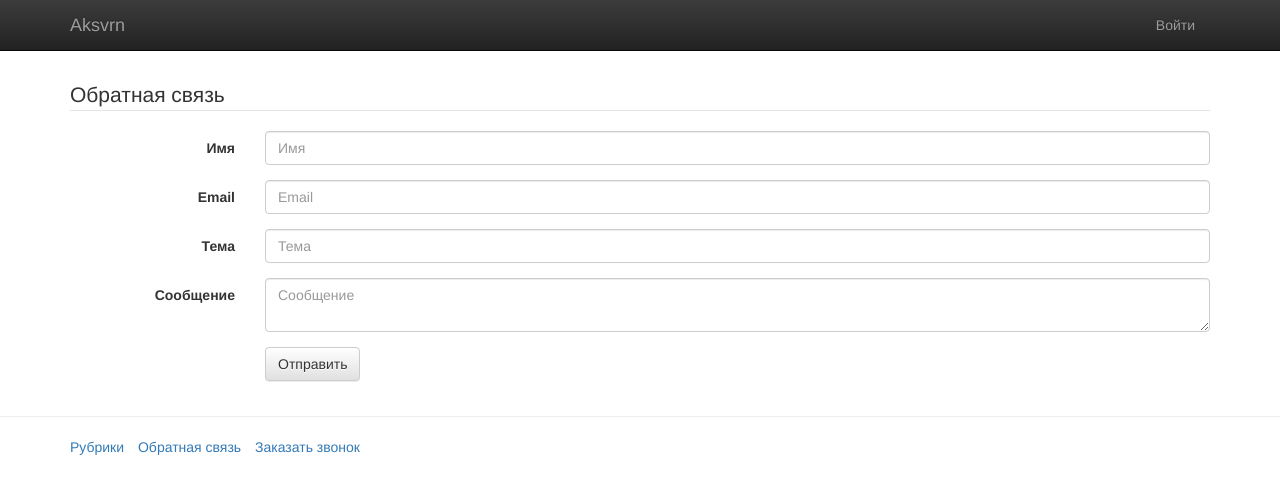
After one commit to durm/aksvrnru, a Django app: template templates/pages/feedback.html in a window 1280 px wide. The commit adds this page. Shown: the top 494 px of the page. Run offline with Django 3.2, Linux system fonts and the light colour scheme; the template is opened without the code that fills it, so the values that code supplies are empty; parts of the project's set-up code (start-up, migrations or seed data) failed here and were passed over; some libraries are stand-ins or nearby versions.

Commit message:
feedback

```diff
--- a/templates/base/parts/footer.html
+++ b/templates/base/parts/footer.html
@@ -8,6 +8,12 @@
         <li>
         <a href="{% url 'rubrics_hierarchy' %}">Рубрики</a>
         </li>
+        <li>
+        <a href="{% url 'feedback' %}">Обратная связь</a>
+        </li>
+        <li>
+        <a href="{% url 'bookcall' %}">Заказать звонок</a>
+        </li>
         {% for tp in pages_settings.bottom_menu.all %}
             <li><a href="{% url 'get_page' tp.id %}">{{tp.title}}</a></li>
         {% endfor %}
--- /dev/null
+++ b/templates/pages/feedback.html
@@ -0,0 +1,50 @@
+{% extends "base/base.html" %}
+
+{% load markdown_deux_tags %}
+
+{% block title %}
+Обратная связь
+{% endblock %}
+
+{% block content %}
+<div class="container">
+<form class="form-horizontal" role="form" action="{% url 'send_feedback' %}" method="post">
+    {% csrf_token %}
+    <legend>Обратная связь</legend>
+
+  <div class="form-group">
+    <label for="second_name" class="col-sm-2 control-label">Имя</label>
+    <div class="col-sm-10">
+      <input type="text" class="form-control" id="second_name" name="second_name" placeholder="Имя" value="" required>
+    </div>
+  </div>
+
+  <div class="form-group">
+    <label for="email" class="col-sm-2 control-label">Email</label>
+    <div class="col-sm-10">
+      <input type="email" class="form-control" id="email" name="email" placeholder="Email" required>
+    </div>
+  </div>
+
+  <div class="form-group">
+    <label for="subject" class="col-sm-2 control-label">Тема</label>
+    <div class="col-sm-10">
+      <input type="text" class="form-control" id="subject" name="subject" placeholder="Тема" value="">
+    </div>
+  </div>
+
+  <div class="form-group">
+    <label for="message" class="col-sm-2 control-label">Сообщение</label>
+    <div class="col-sm-10">
+      <textarea  class="form-control" id="message" name="message" placeholder="Сообщение" required></textarea>
+    </div>
+  </div>
+
+  <div class="form-group">
+    <div class="col-sm-offset-2 col-sm-10">
+      <button type="submit" class="btn btn-default">Отправить</button>
+    </div>
+  </div>
+</form>
+</div>
+{% endblock %}
--- a/userprofiles/urls.py
+++ b/userprofiles/urls.py
@@ -12,4 +12,8 @@ urlpatterns = patterns('',
     url(r'^edit_profile_view/$', 'userprofiles.views.edit_profile_view', name='edit_profile_view'),
     url(r'^edit_profile/$', 'userprofiles.views.edit_profile', name='edit_profile'),
     url(r'^edit_profile_passwd/$', 'userprofiles.views.edit_profile_passwd', name='edit_profile_passwd'),
+    url(r'^bookcall/$', 'userprofiles.views.bookcall', name='bookcall'),
+    url(r'^send_bookcall/$', 'userprofiles.views.send_bookcall', name='send_bookcall'),
+    url(r'^feedback/$', 'userprofiles.views.feedback', name='feedback'),
+    url(r'^send_feedback/$', 'userprofiles.views.send_feedback', name='send_feedback'),
 )
```
Also changed, not shown: aksvrnru/settings.py (+10 -0 lines), templates/pages/bookcall.html (added, +41 -0 lines), userprofiles/views.py (+40 -0 lines).
